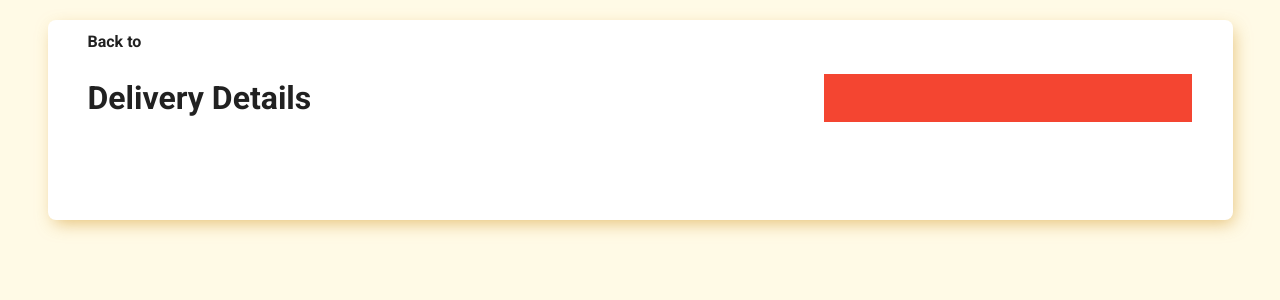
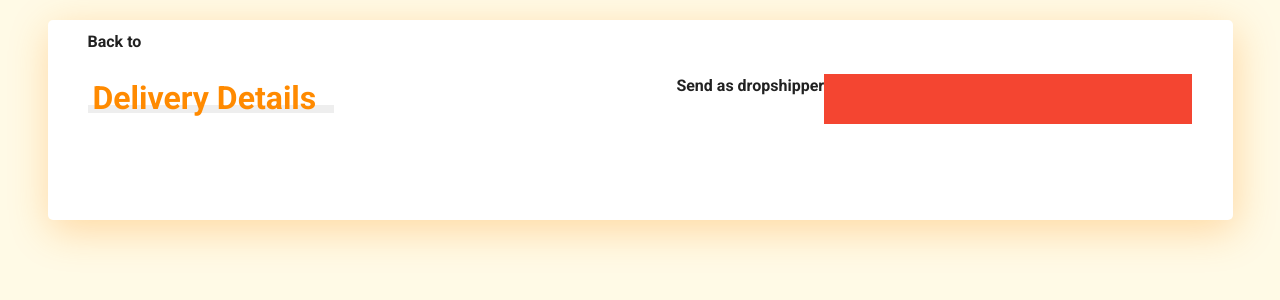
Before and after one commit to fuaditrockz/order-stepper, a Vue app: page / in a window 1280 px wide. Shown: the top 300 px of the page. Built offline with nearby package versions, Linux system fonts and the light colour scheme.

Commit message:
[Stepper.vue] Implement Title and RegularText component into Stepper.

```diff
--- a/src/components/Stepper.vue
+++ b/src/components/Stepper.vue
@@ -5,8 +5,9 @@
     </v-row>
     <v-row class="content">
       <v-col cols="8" class="content-container">
-        <v-row>
-          <h1>Delivery Details</h1>
+        <v-row class="content-header">
+          <Title size="big" title="Delivery Details" />
+          <RegularText textType="bold" content="Send as dropshipper"/>
         </v-row>
       </v-col>
       <v-col cols="4" class="summary-container">
@@ -17,8 +18,15 @@
 </template>
 
 <script>
+import Title from './sub-components/Title'
+import RegularText from './sub-components/RegularText'
+
 export default {
   name: 'Stepper',
+  components: {
+    Title,
+    RegularText
+  },
   props: {
     previousPage: String
   }
@@ -27,15 +35,18 @@ export default {
 
 <style lang="stylus" scoped>
 .container
-  border-radius 8px
+  border-radius 5px
   background-color white
   min-height 200px
-  -webkit-box-shadow: 3px 6px 17px -3px rgba(213, 155, 46, 0.61)
-  box-shadow: 3px 6px 17px -3px rgba(213, 155, 46, 0.61)
+  -webkit-box-shadow: 2px 10px 40px 0.3px rgba(255, 138, 0, 0.3)
+  box-shadow: 2px 10px 40px 0.3px rgba(255, 138, 0, 0.3)
 .header
   padding 10px 40px
 .content
   padding 10px 40px
+.content-container
+  .content-header
+    justify-content space-between
 .summary-container
   background-color #f44531
 </style>
```
